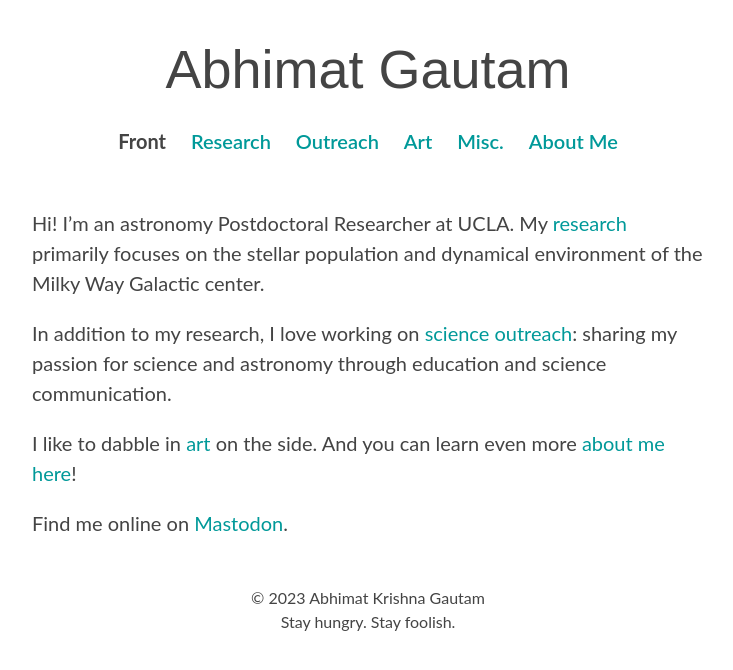
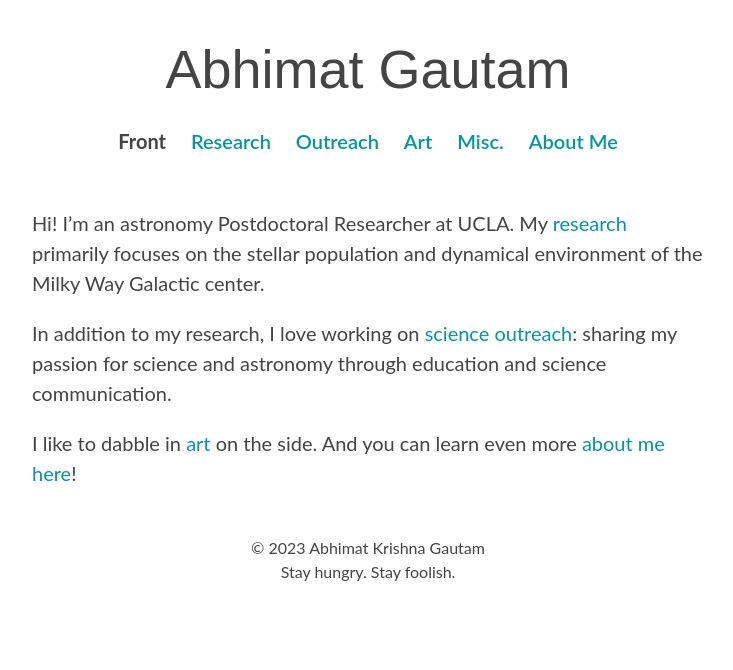
Before and after one commit to abhimat/abhimat.github.io, a Jekyll site: the page built from index.md, in a window 1280 px wide. Shown: the top 670 px of the page, without its empty margins (272-1005 px from the left). Built offline with Jekyll 4.4.1, drawn with Linux system fonts in a browser that asks for light colours; some web fonts are replaced.

Commit message:
Delete mastodon link from front page

```diff
--- a/index.md
+++ b/index.md
@@ -8,5 +8,3 @@
 In addition to my research, I love working on [science outreach](./outreach/): sharing my passion for science and astronomy through education and science communication.
 
 I like to dabble in [art](./art/) on the side. And you can learn even more [about me here](./aboutme/)!
-
-Find me online on <a rel="me" href="https://mastodon.social/@abhimat">Mastodon</a>.
```
